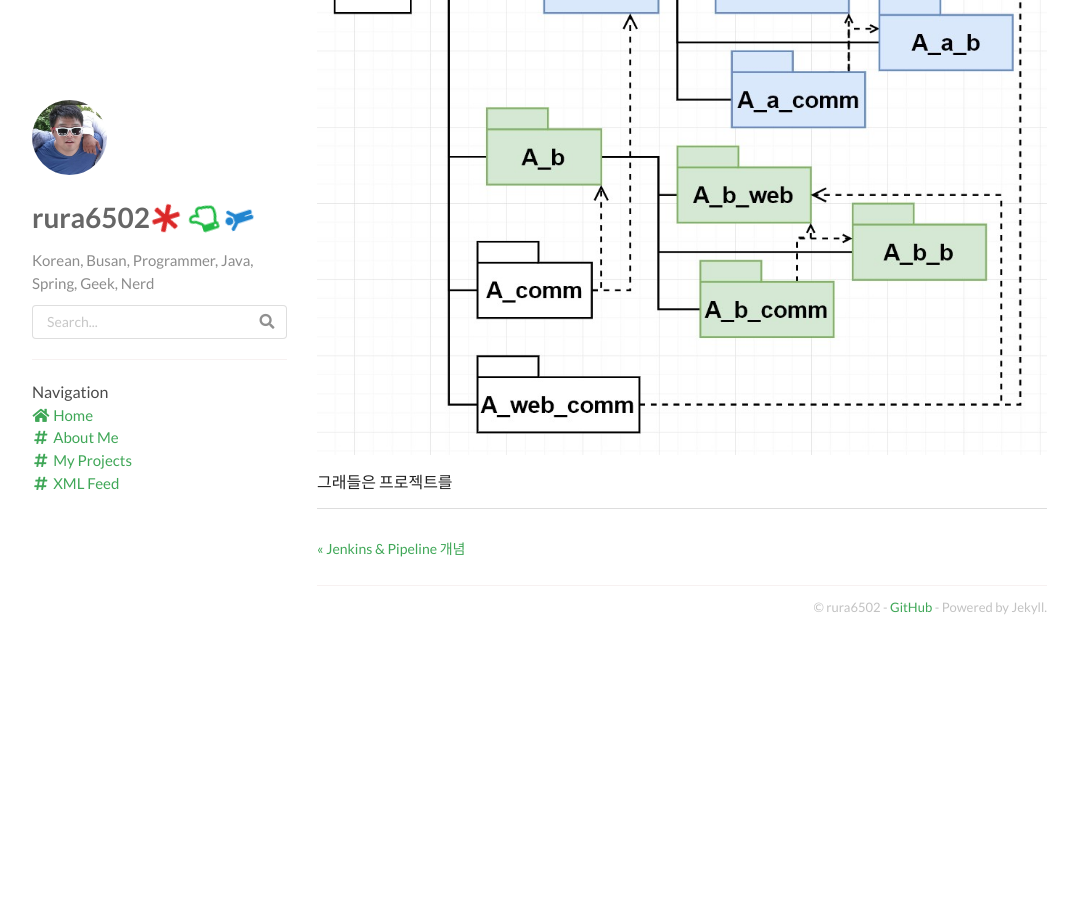
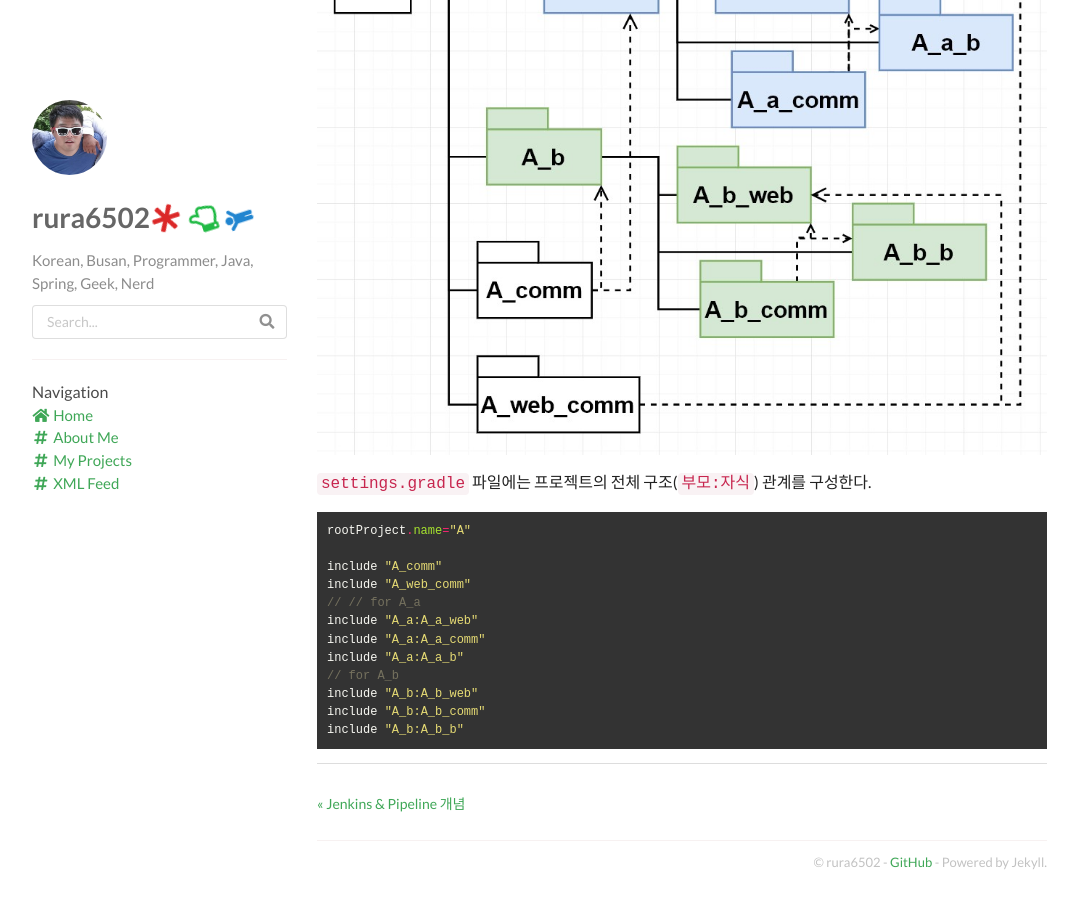
Before and after one commit to rura6502/rura6502.github.io, a Jekyll site: the page built from _posts/2019-05-25-Spring-Boot-Multi-Moudle-Project-using-Advanced-Gradle.md, in a window 1280 px wide and 900 px high, scrolled down 1799 px. Shown: the whole window, without its empty margins (53-1131 px from the left). Built offline with Jekyll 4.4.1, drawn with Linux system fonts in a browser that asks for light colours; nearby versions of some CDN libraries; comment, search, counter and statistics services are not loaded; before the commit the page ends 2444 px from its top, so only the background shows below that.

Commit message:
_posts/2019-05-25-Spring-Boot-Multi-Moudle-Project-using-Advanced-Gradle.md updated from https://stackedit.io/

````diff
--- a/_posts/2019-05-25-Spring-Boot-Multi-Moudle-Project-using-Advanced-Gradle.md
+++ b/_posts/2019-05-25-Spring-Boot-Multi-Moudle-Project-using-Advanced-Gradle.md
@@ -25,8 +25,22 @@ gradle은 `build.gradle`, `settings.gradle` 파일을 사용하여 프로젝트
 
 ![gradle-flexible-multimodule-project-possible-example2.jpg](https://github.com/rura6502/rura6502.github.io/blob/master/_posts/_image/gradle-flexible-multimodule-project-possible-example2.jpg?raw=true)
 
-그래들은 프로젝트를
+`settings.gradle` 파일에는 프로젝트의 전체 구조(`부모:자식`) 관계를 구성한다.
 
+```groovy
+rootProject.name="A"
+
+include "A_comm"
+include "A_web_comm"
+// // for A_a
+include "A_a:A_a_web"
+include "A_a:A_a_comm"
+include "A_a:A_a_b"
+// for A_b
+include "A_b:A_b_web"
+include "A_b:A_b_comm"
+include "A_b:A_b_b"
+```
 
 
 
````
Also changed, not shown: other parts of _posts/2019-05-25-Spring-Boot-Multi-Moudle-Project-using-Advanced-Gradle.md (+3 -3 lines).
